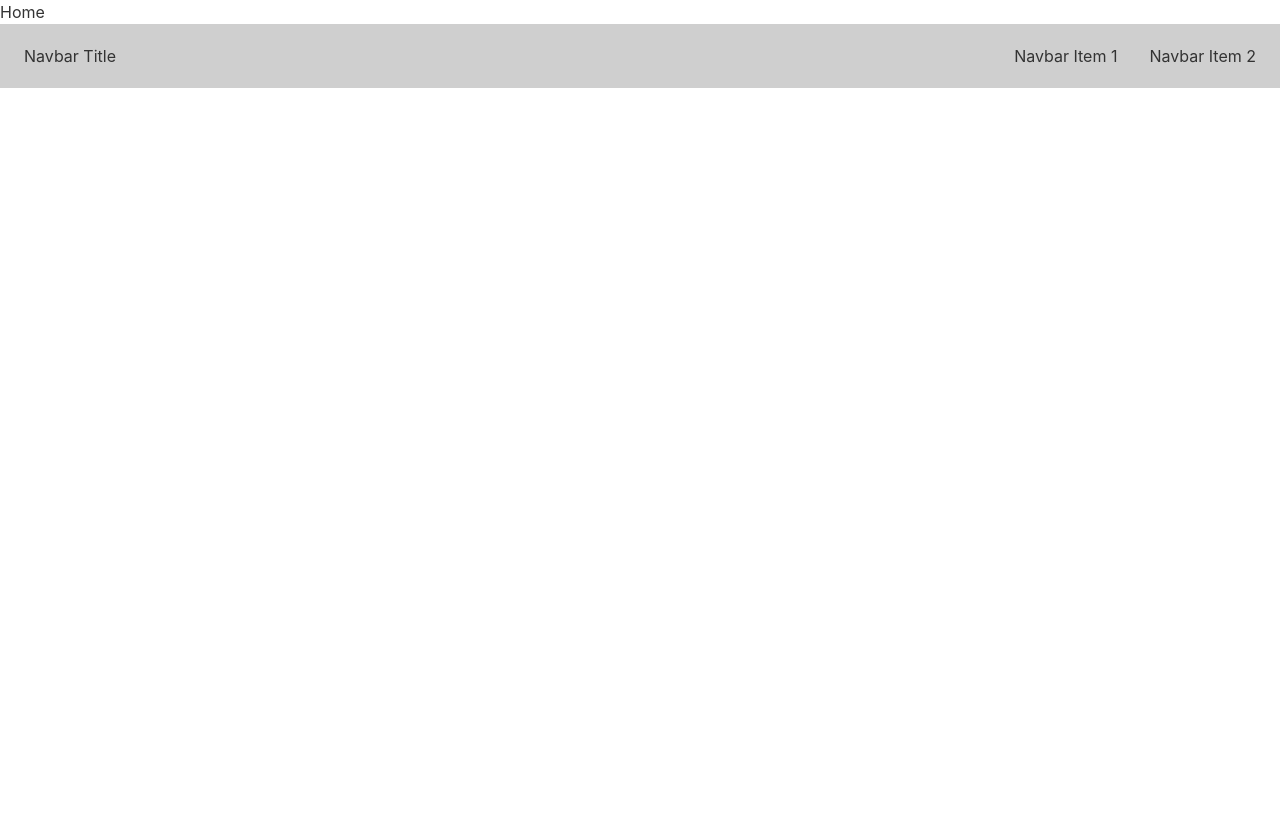
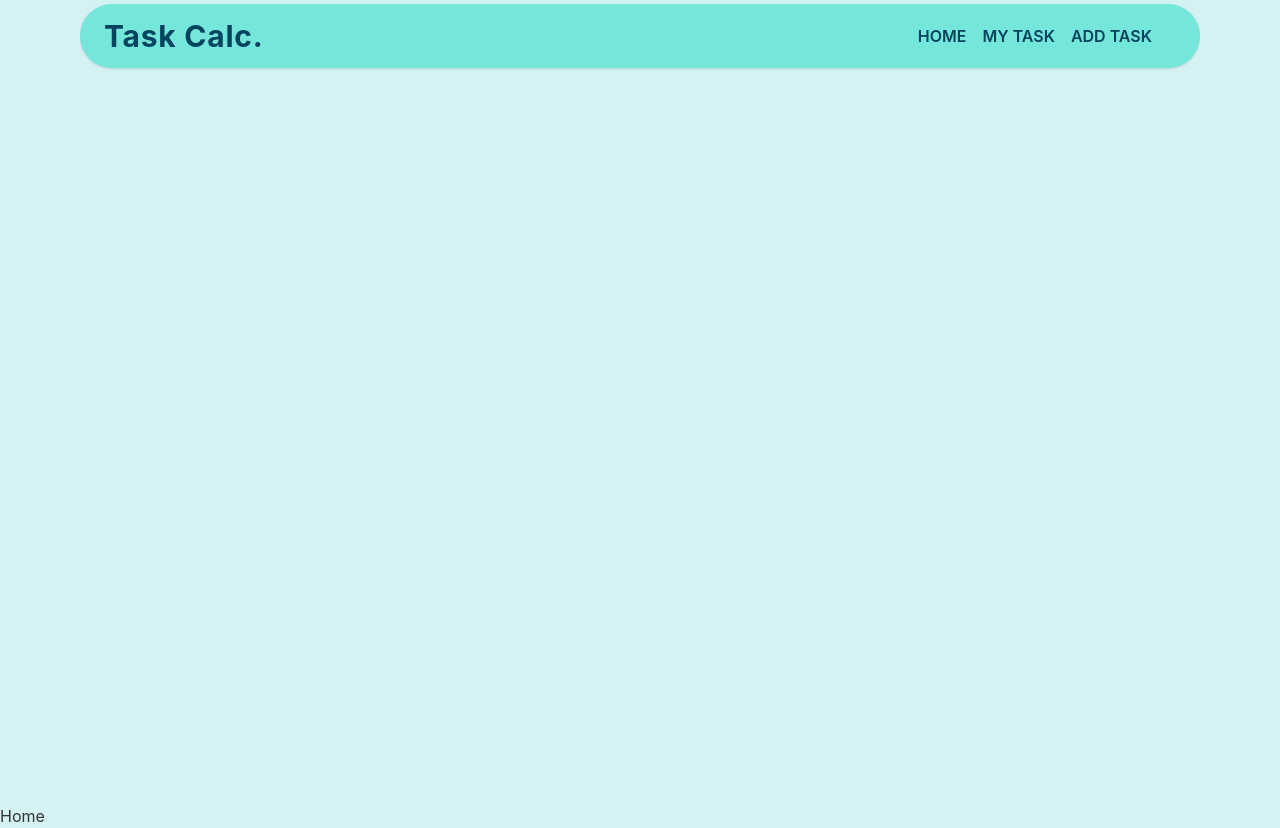
Before and after one commit to iinaamasum/react-to-do-app, a React (Create React App) app: page / in a window 1280 px wide. Built offline with nearby package versions, Linux system fonts and the light colour scheme.

Commit message:
navbar customization done

```diff
--- a/src/App.js
+++ b/src/App.js
@@ -3,10 +3,10 @@ import Navbar from './Pages/Shared/Navbar';
 
 function App() {
   return (
-    <>
+    <section className="bg-[#D4F1F4]">
+      <Navbar />
       <Home />
-      <Navbar />
-    </>
+    </section>
   );
 }
 
--- a/src/Pages/Shared/Navbar.jsx
+++ b/src/Pages/Shared/Navbar.jsx
@@ -1,41 +1,55 @@
 import React from 'react';
 import { RiMenuFoldFill } from 'react-icons/ri';
+import { Link } from 'react-router-dom';
 
 const Navbar = () => {
+  const navLinks = [
+    { id: 1, name: 'Home', path: '/' },
+    { id: 1, name: 'My Task', path: '/myTask' },
+    { id: 1, name: 'Add Task', path: '/addTask' },
+  ];
   return (
-    <section>
+    <section
+      style={{ maxWidth: '1200px' }}
+      className="mx-auto container px-4 md:px-10 pt-1"
+    >
       <div class="drawer drawer-end">
-        <input id="my-drawer-3" type="checkbox" class="drawer-toggle" />
+        <input id="menu" type="checkbox" class="drawer-toggle" />
         <div class="drawer-content flex flex-col">
-          <div class="w-full navbar bg-base-300">
-            <div class="flex-1 px-2 mx-2">Navbar Title</div>
+          <div class="w-full navbar bg-primary rounded-full shadow">
+            <div class="flex-1 px-2 mx-2 text-accent text-3xl font-bold tracking-wide">
+              <Link to="/">Task Calc.</Link>
+            </div>
             <div class="flex-none lg:hidden">
-              <label for="my-drawer-3" class="btn btn-square btn-ghost">
+              <label for="menu" class="btn btn-square btn-ghost">
                 <RiMenuFoldFill size={35} />
               </label>
             </div>
 
             <div class="flex-none hidden lg:block">
-              <ul class="menu menu-horizontal">
-                <li>
-                  <a>Navbar Item 1</a>
-                </li>
-                <li>
-                  <a>Navbar Item 2</a>
-                </li>
+              <ul class="menu-horizontal mr-6">
+                {navLinks.map((link) => (
+                  <li key={link.id}>
+                    <Link
+                      className="mr-4 text-accent font-semibold uppercase"
+                      to={link.path}
+                    >
+                      {link.name}
+                    </Link>
+                  </li>
+                ))}
               </ul>
             </div>
           </div>
         </div>
         <div class="drawer-side">
-          <label for="my-drawer-3" class="drawer-overlay"></label>
-          <ul class="menu p-4 overflow-y-auto w-80 bg-base-100">
-            <li>
-              <a>Sidebar Item 1</a>
-            </li>
-            <li>
-              <a>Sidebar Item 2</a>
-            </li>
+          <label for="menu" class="drawer-overlay"></label>
+          <ul class="menu p-4 overflow-y-auto w-80 bg-primary">
+            {navLinks.map((link) => (
+              <li key={link.id}>
+                <Link to={link.path}>{link.name}</Link>
+              </li>
+            ))}
           </ul>
         </div>
       </div>
--- a/src/index.js
+++ b/src/index.js
@@ -1,11 +1,14 @@
 import React from 'react';
 import ReactDOM from 'react-dom/client';
+import { BrowserRouter } from 'react-router-dom';
 import App from './App';
 import './index.css';
 
 const root = ReactDOM.createRoot(document.getElementById('root'));
 root.render(
   <React.StrictMode>
-    <App />
+    <BrowserRouter>
+      <App />
+    </BrowserRouter>
   </React.StrictMode>
 );
--- a/tailwind.config.js
+++ b/tailwind.config.js
@@ -8,10 +8,10 @@ module.exports = {
     themes: [
       {
         mytheme: {
-          primary: '#a991f7',
-          secondary: '#f6d860',
-          accent: '#37cdbe',
-          neutral: '#3d4451',
+          primary: '#75E6DA',
+          secondary: '#0FCFEC',
+          accent: '#05445E',
+          neutral: '#969696',
           'base-100': '#ffffff',
         },
       },
```
